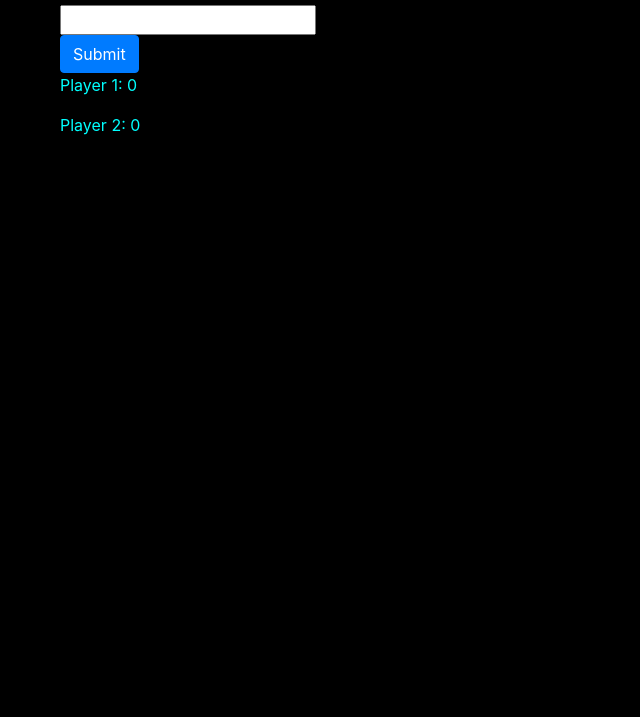
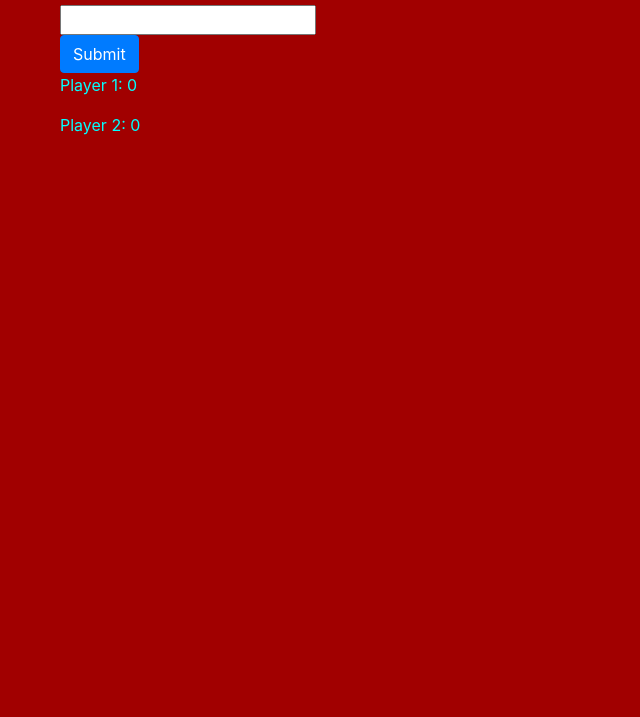
Before and after one commit to John-Pratt/Project3, a plain HTML site: page index.html in a window 1280 px wide. Shown: the part 83-800 px from the top of the page, without its empty margins (0-640 px from the left). Drawn offline with nearby package versions, Linux system fonts and the light colour scheme.

Commit message:
Changed the background to red by mistake, but im rolling with it.

```diff
--- a/style.css
+++ b/style.css
@@ -1,4 +1,4 @@
 body {
-    background-color: #000000;
+    background-color: #a10000;
     color: aqua;
 }
```
